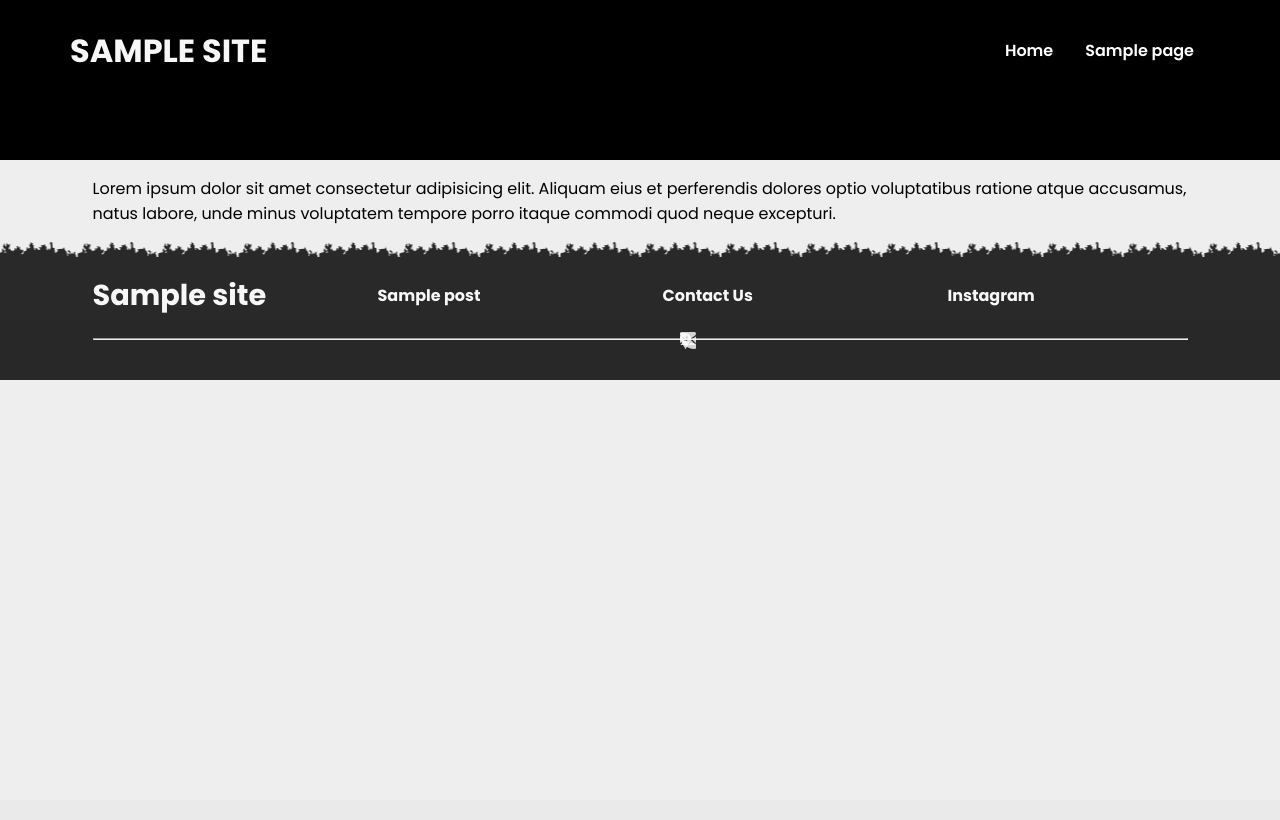
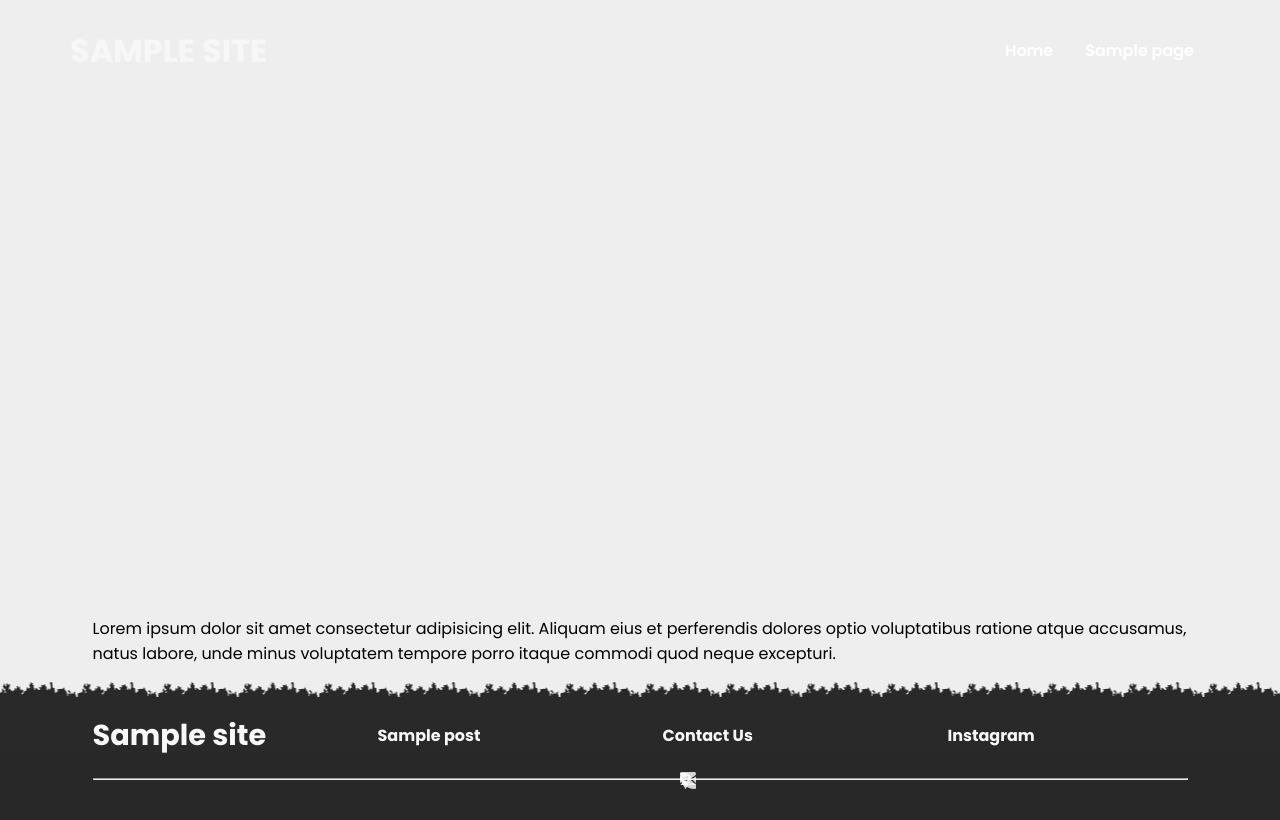
Before and after one commit to Qlfvr/cms-restaurant, a WordPress theme: template themes/restaurantqlfvr/index.php in a window 1280 px wide. Before the commit the page ends 380 px from the top, so only its background shows below. Run offline with PHP 8.4 and a stand-in for WordPress, Linux system fonts and the light colour scheme; the site name, menu and one post (Sample post) are stand-ins, and other content is empty.

Commit message:
add custom-header support

```diff
--- a/themes/restaurantqlfvr/css/main.css
+++ b/themes/restaurantqlfvr/css/main.css
@@ -2602,7 +2602,8 @@ html {
 header {
   margin: 0;
   background-color: black;
-  min-height: 10rem; }
+  min-height: 10rem;
+  min-height: 600px; }
   header nav {
     margin: auto;
     display: flex;
--- a/themes/restaurantqlfvr/functions.php
+++ b/themes/restaurantqlfvr/functions.php
@@ -7,7 +7,9 @@ wp_enqueue_style( 'restaurantqlfvr', get_template_directory_uri().'/css/main.css
 }
 add_action( 'wp_enqueue_scripts', 'restaurantqlfvr_enqueue_style' );
 
+
 add_theme_support( 'post-thumbnails' );
+add_theme_support( 'custom-header' );
 
 // Create Menu Location
 
--- a/themes/restaurantqlfvr/header.php
+++ b/themes/restaurantqlfvr/header.php
@@ -10,12 +10,20 @@
     <link rel="pingback" href="<?php bloginfo( 'pingback_url' ); ?>" />
     <?php if ( is_singular() && get_option( 'thread_comments' ) ) wp_enqueue_script( 'comment-reply' ); ?>
     <?php wp_head(); ?>
+    <style>
+        header{
+            background: url('<?php echo get_header_image() ?>') center / cover no-repeat ;
+        }
+    </style>
 </head>
 
 <body>
     <?php wp_body_open(); ?>
 
     <header>
+
+
+
         <nav>
             <h1><?php bloginfo('name') ;?></h1>
 
--- a/themes/restaurantqlfvr/sass/_header.scss
+++ b/themes/restaurantqlfvr/sass/_header.scss
@@ -2,6 +2,7 @@ header {
         margin: 0;
         background-color: black;
         min-height: 10rem;
+        min-height: 600px;
 
         nav {
                 @include make-container-max-widths();
```
Also changed, not shown: uploads/2020/03/banner-top.jpg (added).
